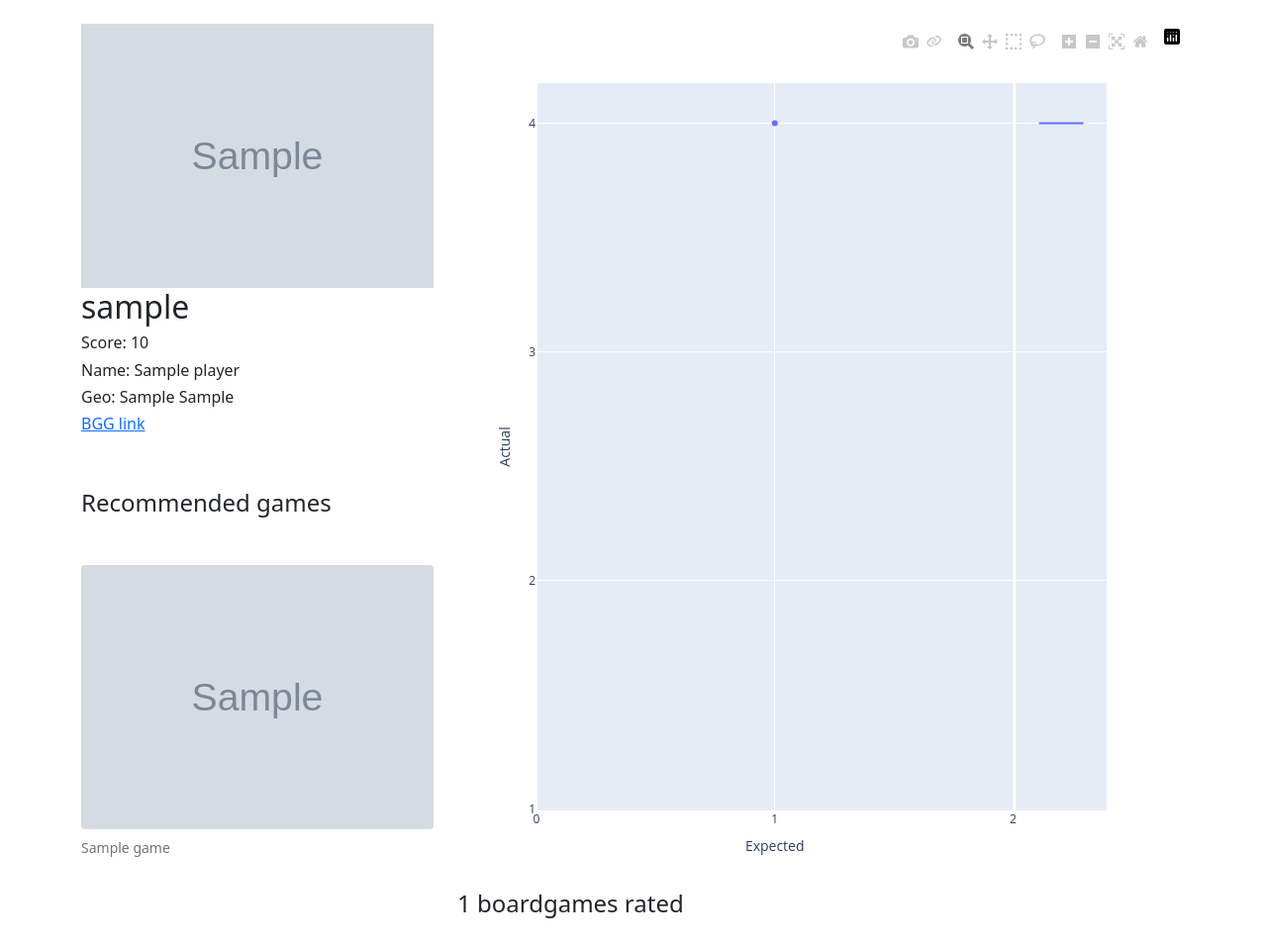
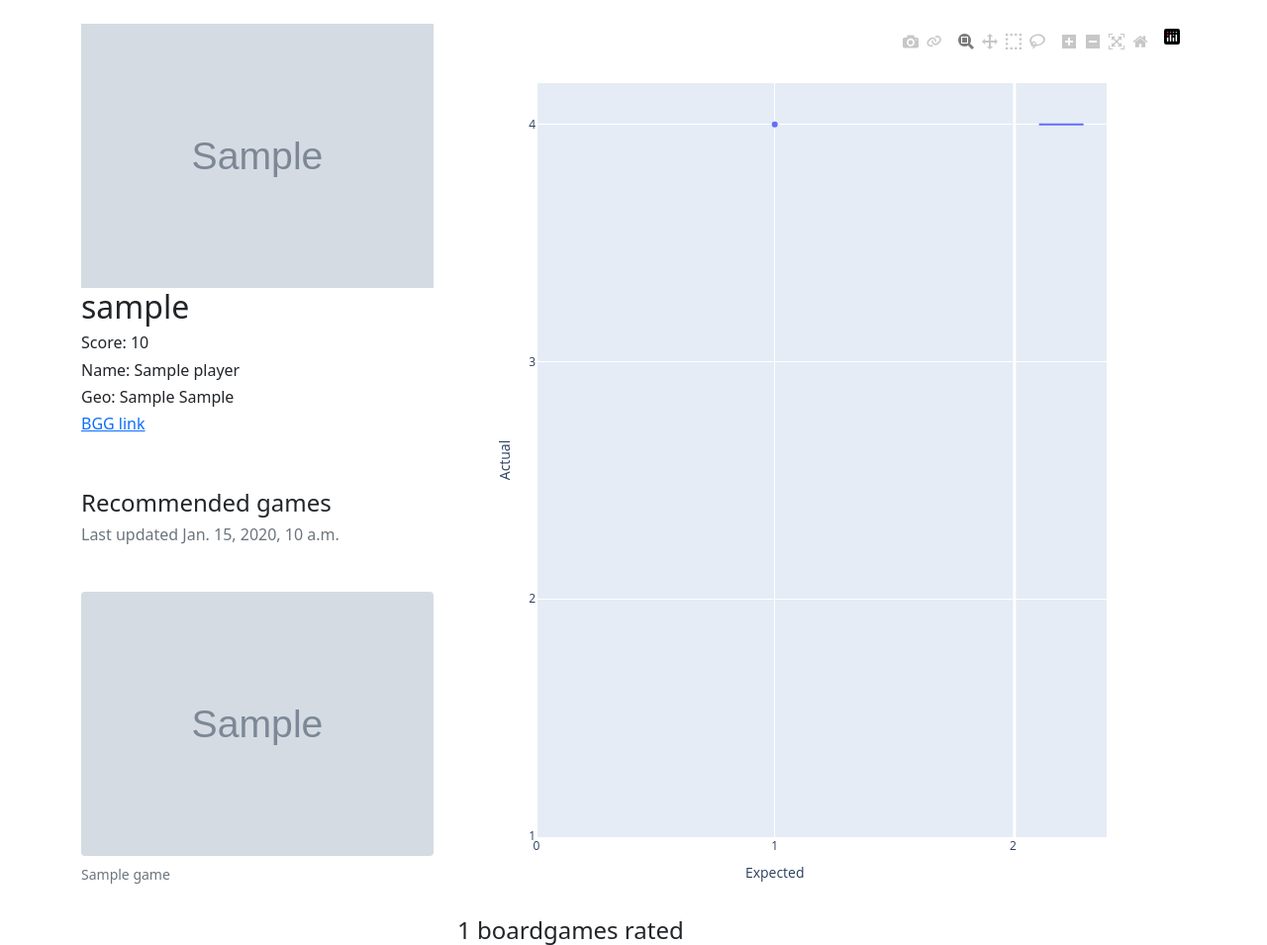
Before and after one commit to Tjorriemorrie/bggd, a Django app: page /players/1 in a window 1280 px wide. Shown: the part 56-1011 px from the top of the page at 99% size. Run offline with Django 3.2, Linux system fonts and the light colour scheme; tables that the repository leaves empty hold one stand-in row (values such as "Sample post"); grey boxes marked "Sample" are stand-in pictures; some libraries are stand-ins or nearby versions.

Commit message:
Fixed rec turnover

```diff
--- a/main/templates/main/player_detail.html
+++ b/main/templates/main/player_detail.html
@@ -33,6 +33,7 @@
 
         <br/><br/>
         <h4>Recommended games</h4>
+        <h6 class="text-muted">Last updated {{ player.rec_at }}</h6>
         {% if player.game_recs.count %}
           <br/>
           {% for game in player.game_recs.all %}
--- a/main/views.py
+++ b/main/views.py
@@ -43,8 +43,8 @@ def about_view(request):
     ctx = cache.get('about_view')
     if not ctx:
         # player updated
-        oldest_updated_review = Review.objects.order_by('updated_at').first()
-        player_turnover = (now() - oldest_updated_review.updated_at).days
+        oldest_updated_rec = Player.objects.order_by('rec_at').first()
+        player_turnover = (now() - oldest_updated_rec.updated_at).days
         # game added
         first_game = Game.objects.order_by('created_at').first()
         total_games = Game.objects.count()
```
